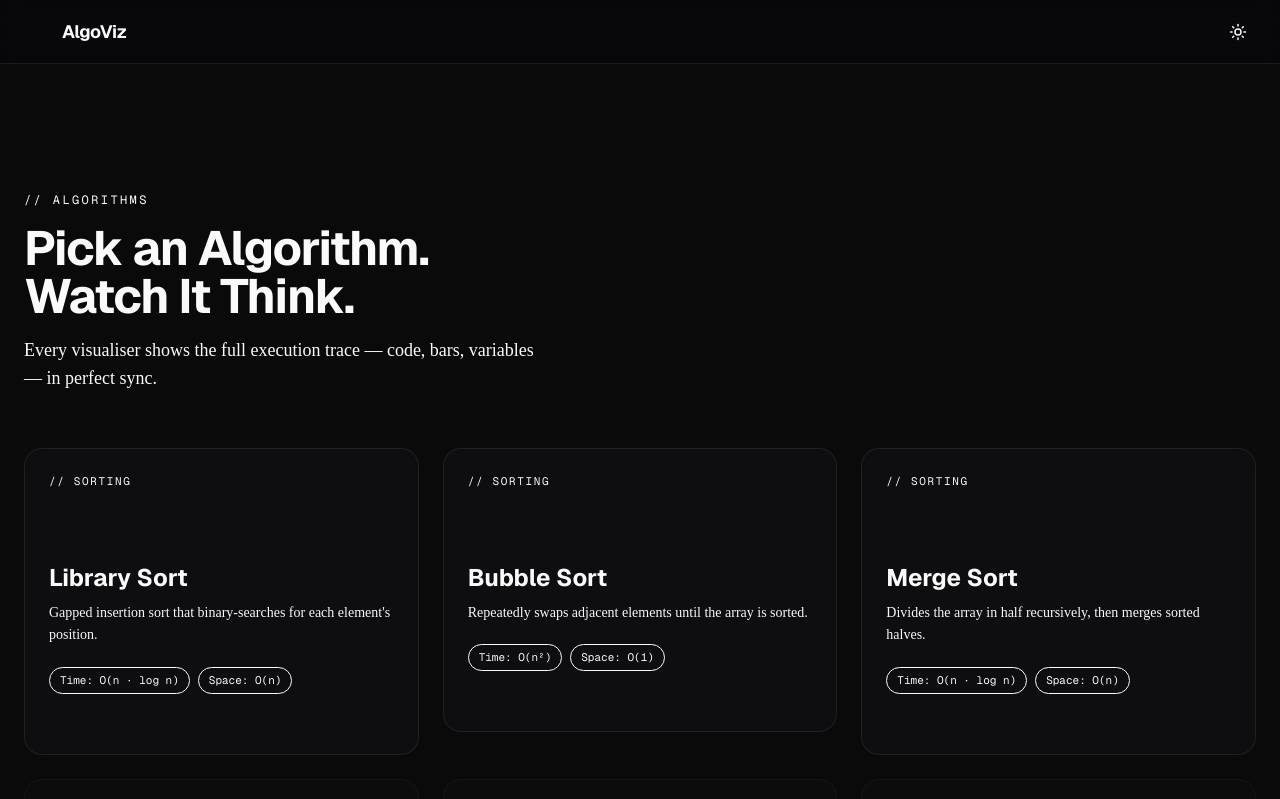
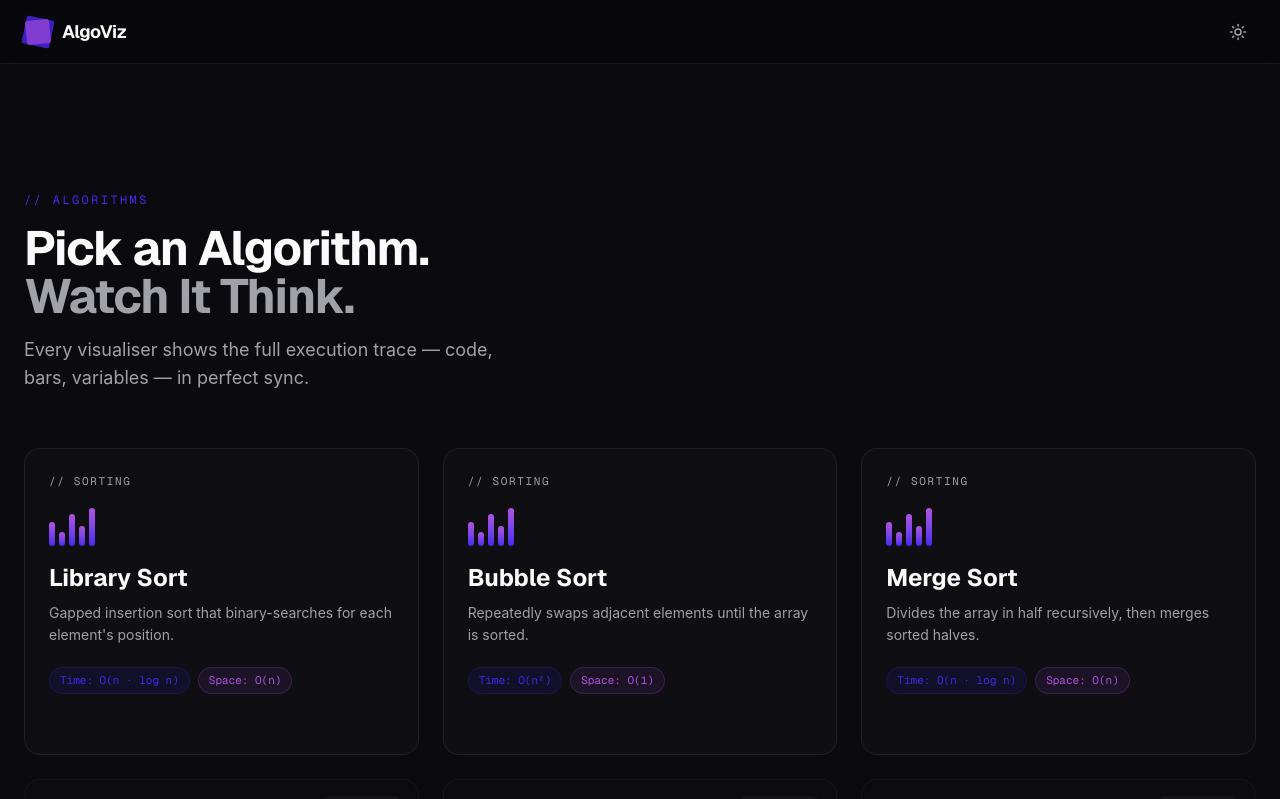
Before and after one commit to AlexDjangoX/algorithms, a Next.js app: page / in a window 1280 px wide. Shown: the top 799 px of the page. Built offline with nearby package versions, Linux system fonts and the light colour scheme; no server answers.

Commit message:
styles.css - restored after ShadCN installation

```diff
--- a/app/globals.css
+++ b/app/globals.css
@@ -1,78 +1,27 @@
-@import "tailwindcss";
-@import "tw-animate-css";
-@import "shadcn/tailwind.css";
-
-@custom-variant dark (&:is(.dark *));
+@import 'tailwindcss';
 
 /* Light mode (default) */
 :root {
-  --primary: oklch(0.205 0 0);
-  --primary-foreground: oklch(0.985 0 0);
-  --accent: oklch(0.97 0 0);
-  --muted-foreground: oklch(0.556 0 0);
-  --secondary: oklch(0.97 0 0);
-  --border: oklch(0.922 0 0);
-  --background: oklch(1 0 0);
-  --foreground: oklch(0.145 0 0);
-  --card: oklch(1 0 0);
-  --card-foreground: oklch(0.145 0 0);
-  --popover: oklch(1 0 0);
-  --popover-foreground: oklch(0.145 0 0);
-  --secondary-foreground: oklch(0.205 0 0);
-  --muted: oklch(0.97 0 0);
-  --accent-foreground: oklch(0.205 0 0);
-  --destructive: oklch(0.577 0.245 27.325);
-  --input: oklch(0.922 0 0);
-  --ring: oklch(0.708 0 0);
-  --chart-1: oklch(0.809 0.105 251.813);
-  --chart-2: oklch(0.623 0.214 259.815);
-  --chart-3: oklch(0.546 0.245 262.881);
-  --chart-4: oklch(0.488 0.243 264.376);
-  --chart-5: oklch(0.424 0.199 265.638);
-  --radius: 0.625rem;
-  --sidebar: oklch(0.985 0 0);
-  --sidebar-foreground: oklch(0.145 0 0);
-  --sidebar-primary: oklch(0.205 0 0);
-  --sidebar-primary-foreground: oklch(0.985 0 0);
-  --sidebar-accent: oklch(0.97 0 0);
-  --sidebar-accent-foreground: oklch(0.205 0 0);
-  --sidebar-border: oklch(0.922 0 0);
-  --sidebar-ring: oklch(0.708 0 0);
+  --background: #fafafa;
+  --foreground: #0a0a0a;
+  --primary: 250 84% 54%;
+  --primary-foreground: #fff;
+  --accent: 280 70% 50%;
+  --muted-foreground: 240 4% 46%;
+  --secondary: 240 5% 96%;
+  --border: 240 6% 90%;
 }
 
 /* Dark mode */
 .dark {
-  --background: oklch(0.145 0 0);
-  --foreground: oklch(0.985 0 0);
-  --primary: oklch(0.922 0 0);
-  --primary-foreground: oklch(0.205 0 0);
-  --accent: oklch(0.269 0 0);
-  --muted-foreground: oklch(0.708 0 0);
-  --secondary: oklch(0.269 0 0);
-  --border: oklch(1 0 0 / 10%);
-  --card: oklch(0.205 0 0);
-  --card-foreground: oklch(0.985 0 0);
-  --popover: oklch(0.205 0 0);
-  --popover-foreground: oklch(0.985 0 0);
-  --secondary-foreground: oklch(0.985 0 0);
-  --muted: oklch(0.269 0 0);
-  --accent-foreground: oklch(0.985 0 0);
-  --destructive: oklch(0.704 0.191 22.216);
-  --input: oklch(1 0 0 / 15%);
-  --ring: oklch(0.556 0 0);
-  --chart-1: oklch(0.809 0.105 251.813);
-  --chart-2: oklch(0.623 0.214 259.815);
-  --chart-3: oklch(0.546 0.245 262.881);
-  --chart-4: oklch(0.488 0.243 264.376);
-  --chart-5: oklch(0.424 0.199 265.638);
-  --sidebar: oklch(0.205 0 0);
-  --sidebar-foreground: oklch(0.985 0 0);
-  --sidebar-primary: oklch(0.488 0.243 264.376);
-  --sidebar-primary-foreground: oklch(0.985 0 0);
-  --sidebar-accent: oklch(0.269 0 0);
-  --sidebar-accent-foreground: oklch(0.985 0 0);
-  --sidebar-border: oklch(1 0 0 / 10%);
-  --sidebar-ring: oklch(0.556 0 0);
+  --background: #0a0a0f;
+  --foreground: #fafafa;
+  --primary: 250 84% 54%;
+  --primary-foreground: #fff;
+  --accent: 280 70% 60%;
+  --muted-foreground: 240 5% 65%;
+  --secondary: 240 6% 14%;
+  --border: 240 6% 18%;
 }
 
 @theme inline {
@@ -84,42 +33,14 @@
   --color-muted-foreground: hsl(var(--muted-foreground));
   --color-secondary: hsl(var(--secondary));
   --color-border: hsl(var(--border));
-  --font-sans: var(--font-sans);
+  --font-sans: var(--font-geist-sans);
   --font-mono: var(--font-geist-mono);
   --font-display: var(--font-geist-sans);
-  --color-sidebar-ring: var(--sidebar-ring);
-  --color-sidebar-border: var(--sidebar-border);
-  --color-sidebar-accent-foreground: var(--sidebar-accent-foreground);
-  --color-sidebar-accent: var(--sidebar-accent);
-  --color-sidebar-primary-foreground: var(--sidebar-primary-foreground);
-  --color-sidebar-primary: var(--sidebar-primary);
-  --color-sidebar-foreground: var(--sidebar-foreground);
-  --color-sidebar: var(--sidebar);
-  --color-chart-5: var(--chart-5);
-  --color-chart-4: var(--chart-4);
-  --color-chart-3: var(--chart-3);
-  --color-chart-2: var(--chart-2);
-  --color-chart-1: var(--chart-1);
-  --color-ring: var(--ring);
-  --color-input: var(--input);
-  --color-destructive: var(--destructive);
-  --color-accent-foreground: var(--accent-foreground);
-  --color-muted: var(--muted);
-  --color-secondary-foreground: var(--secondary-foreground);
-  --color-popover-foreground: var(--popover-foreground);
-  --color-popover: var(--popover);
-  --color-card-foreground: var(--card-foreground);
-  --color-card: var(--card);
-  --radius-sm: calc(var(--radius) * 0.6);
-  --radius-md: calc(var(--radius) * 0.8);
-  --radius-lg: var(--radius);
-  --radius-xl: calc(var(--radius) * 1.4);
-  --radius-2xl: calc(var(--radius) * 1.8);
-  --radius-3xl: calc(var(--radius) * 2.2);
-  --radius-4xl: calc(var(--radius) * 2.6);
 }
 
 body {
+  background: var(--background);
+  color: var(--foreground);
   font-family: var(--font-sans), system-ui, sans-serif;
 }
 
@@ -142,7 +63,7 @@ body {
   position: relative;
 }
 .noise-overlay::before {
-  content: "";
+  content: '';
   position: fixed;
   inset: 0;
   pointer-events: none;
@@ -168,15 +89,3 @@ body {
 ::-webkit-scrollbar-thumb:hover {
   background: hsl(var(--muted-foreground) / 0.7);
 }
-
-@layer base {
-  * {
-    @apply border-border outline-ring/50;
-  }
-  body {
-    @apply bg-background text-foreground;
-  }
-  html {
-    @apply font-sans;
-  }
-}
```
